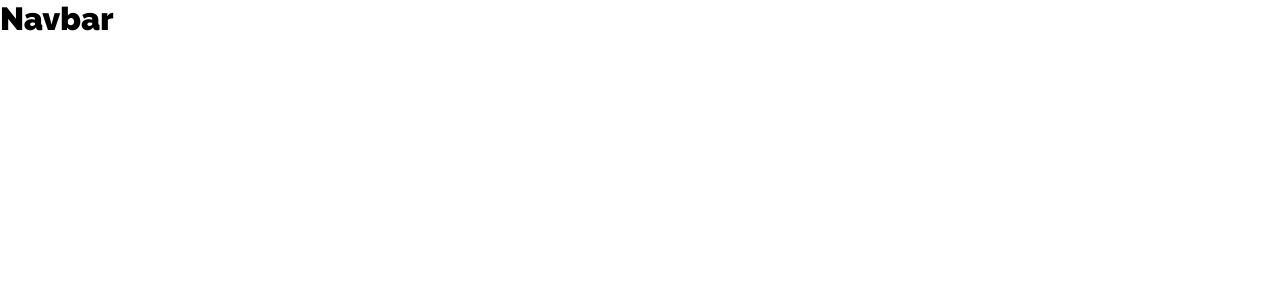
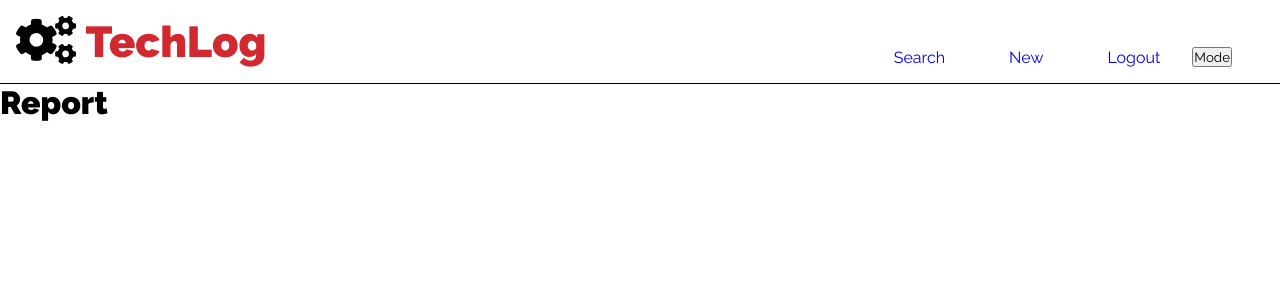
Before and after one commit to alexanderjaye/TechLog, a React (Create React App) app in the folder client/techlog/: page /report in a window 1280 px wide. Shown: the top 300 px of the page. Built offline with nearby package versions, Linux system fonts and the light colour scheme.

Commit message:
Basic navbar and routing

```diff
--- a/client/techlog/public/index.html
+++ b/client/techlog/public/index.html
@@ -10,6 +10,7 @@
       content="Web site created using create-react-app"
     />
     <link rel="apple-touch-icon" href="%PUBLIC_URL%/logo192.png" />
+    <link rel="stylesheet" href="https://cdnjs.cloudflare.com/ajax/libs/font-awesome/5.15.1/css/all.min.css" integrity="sha512-+4zCK9k+qNFUR5X+cKL9EIR+ZOhtIloNl9GIKS57V1MyNsYpYcUrUeQc9vNfzsWfV28IaLL3i96P9sdNyeRssA==" crossorigin="anonymous" />
     <!--
       manifest.json provides metadata used when your web app is installed on a
       user's mobile device or desktop. See https://developers.google.com/web/fundamentals/web-app-manifest/
--- a/client/techlog/src/App.js
+++ b/client/techlog/src/App.js
@@ -10,10 +10,15 @@ function App() {
   //App level state
   const [authorised, setAuthorised] = useState(true);
 
+  //Move to auth class in utils?
+  const logout = () => {
+    setAuthorised(false);
+  }
+
   return (
     <div className="App">
       {authorised ?
-        <Authorised/> :
+        <Authorised logout={logout}/> :
         <Unauthorised/>}
     </div>
   );
--- a/client/techlog/src/Components/App/Authorised.js
+++ b/client/techlog/src/Components/App/Authorised.js
@@ -7,22 +7,34 @@ import './Authorised.css';
 import Navbar from '../Nav/Navbar';
 import Searchlist from '../Search/SearchList';
 import NewReport from '../Reports/NewReport';
+import Login from '../Login/Login';
 import Report from '../Reports/Report';
 
-const Authorised = () => {
+const Authorised = ({logout}) => {
 
   //Authorised App Level State
   const [mode, setMode] = useState('light');
   const [admin, setAdmin] = useState(true);
 
+  //Mode change
+  const toggleMode = () => {
+    setMode(mode === 'light' ? 'dark' : 'light');
+    document.documentElement.setAttribute('data-theme', mode);
+  }
+
   return (
     <Router>
       <div className="main-app">
-        <Navbar/>
+        <Navbar
+          logout={logout}
+          toggleMode={toggleMode}
+          admin={admin}
+          />
         <Switch>
           <Route exact path = '/search' component={Searchlist}/>
           <Route exact path = '/new' component={NewReport}/>
-          <Route path = 'report' component = {Report}/>
+          <Route exact path = '/logout' component={Login}/>
+          <Route path = '/report' component = {Report}/>
         </Switch>
       </div>
     </Router>
--- a/client/techlog/src/Components/Nav/Navbar.css
+++ b/client/techlog/src/Components/Nav/Navbar.css
@@ -0,0 +1,30 @@
+nav {
+  display: flex;
+  justify-content: space-between;
+  padding: 1em;
+  border-bottom: 1px solid black;
+}
+
+.navbar__banner {
+  display: flex;
+}
+
+.navbar__banner i {
+  padding-right: 0.2em;
+}
+
+.navbar__title {
+  font-size: 270%;
+  color: var(--color-secondary);
+}
+
+.navbar__links {
+  display: flex;
+  align-items: flex-end;
+  padding-right: 2em;
+}
+
+.navbar__links a {
+  padding-left: 2em;
+  padding-right: 2em;
+}
--- a/client/techlog/src/Components/Nav/Navbar.js
+++ b/client/techlog/src/Components/Nav/Navbar.js
@@ -1,10 +1,23 @@
 import React from 'react';
+
+import { Link } from 'react-router-dom';
 
 import './Navbar.css';
 
-const Navbar = () => {
+const Navbar = ({logout, toggleMode}) => {
   return (
-    <h1>Navbar</h1>
+    <nav>
+      <div className="navbar__banner">
+        <i className="fas fa-cogs fa-3x"></i>
+        <h1 className="navbar__title">TechLog</h1>
+      </div>
+      <div className="navbar__links">
+        <Link to='/search'>Search</Link>
+        <Link to='/new'>New</Link>
+        <Link to="/logout" onClick={logout}>Logout</Link>
+        <button className="navbar__mode-switch" onClick={toggleMode}>Mode</button>
+      </div>
+    </nav>
   )
 }
 
```
Also changed, not shown: client/techlog/src/Utils/auth.js (added), client/techlog/src/Utils/rest.js (added), 1 other file (tests, documents, lock files or other folders).
